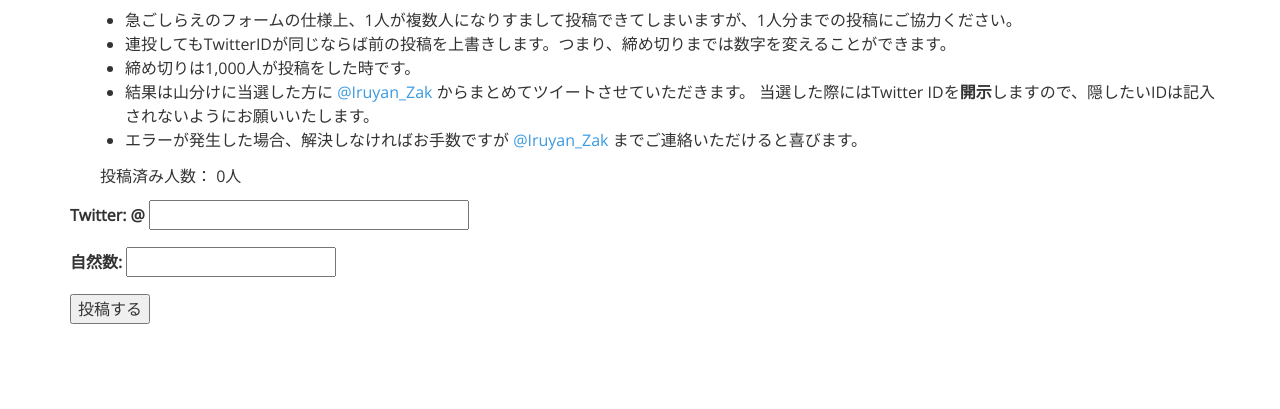
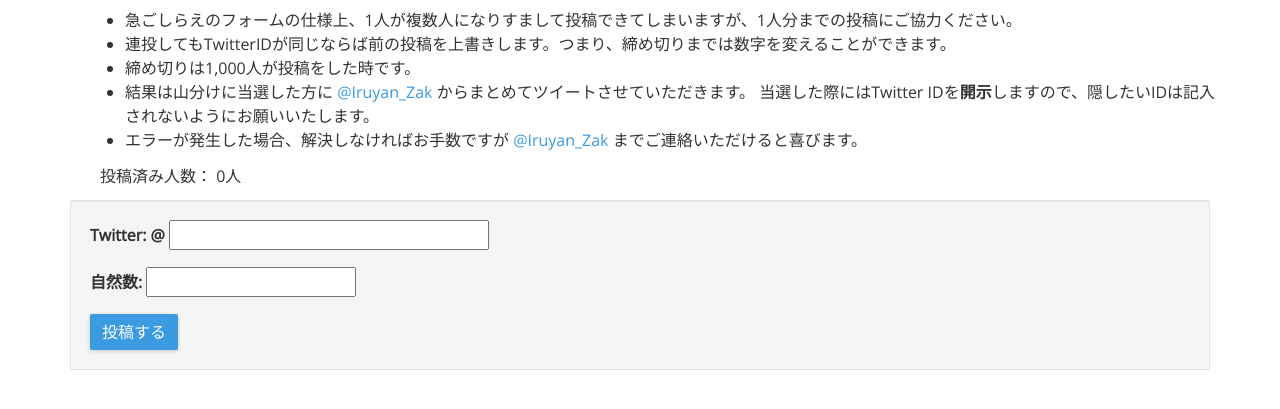
Before and after one commit to Iruyan-Zak/million_n_challenge, a Flask app: page / in a window 1280 px wide. Shown: the part 237-646 px from the top of the page. Run offline with Flask 2, Linux system fonts and the light colour scheme; data that the repository does not hold is empty; some libraries are stand-ins or nearby versions.

Commit message:
見た目をちょっと調整

```diff
--- a/templates/index.html
+++ b/templates/index.html
@@ -24,7 +24,8 @@
             <li>連投してもTwitterIDが同じならば前の投稿を上書きします。つまり、締め切りまでは数字を変えることができます。</li>
             <li>締め切りは1,000人が投稿をした時です。</li>
             <li>結果は山分けに当選した方に <a href="https://twitter.com/Iruyan_Zak">@Iruyan_Zak</a> からまとめてツイートさせていただきます。
-        当選した際にはTwitter IDを<strong>開示</strong>しますので、隠したいIDは記入されないようにお願いいたします。</li>
+                当選した際にはTwitter IDを<strong>開示</strong>しますので、隠したいIDは記入されないようにお願いいたします。
+            </li>
             <li>エラーが発生した場合、解決しなければお手数ですが <a href="https://twitter.com/Iruyan_Zak">@Iruyan_Zak</a> までご連絡いただけると喜びます。</li>
         </ul>
         <div class="container">
@@ -32,19 +33,21 @@
         </div>
 
     </div>
+    <div class="well">
         <form name="challenge">
             <p>
-        <label> Twitter: @
+                <label class="control-label"> Twitter: @
                     <input type="text" name="twitter" size="32">
                 </label>
             </p>
             <p>
-        <label> 自然数:
+                <label class="control-label"> 自然数:
                     <input type="number" name="n" title="自然数: ">
                 </label>
             </p>
-    <input type="submit" value="投稿する" formaction="/posted">
+            <input class="btn btn-primary" type="submit" value="投稿する" formaction="/posted">
         </form>
+    </div>
 </div>
 
 <script src="//ajax.googleapis.com/ajax/libs/jquery/2.1.1/jquery.min.js"></script>
```
Lines whose indentation alone changed are shown as unchanged.
